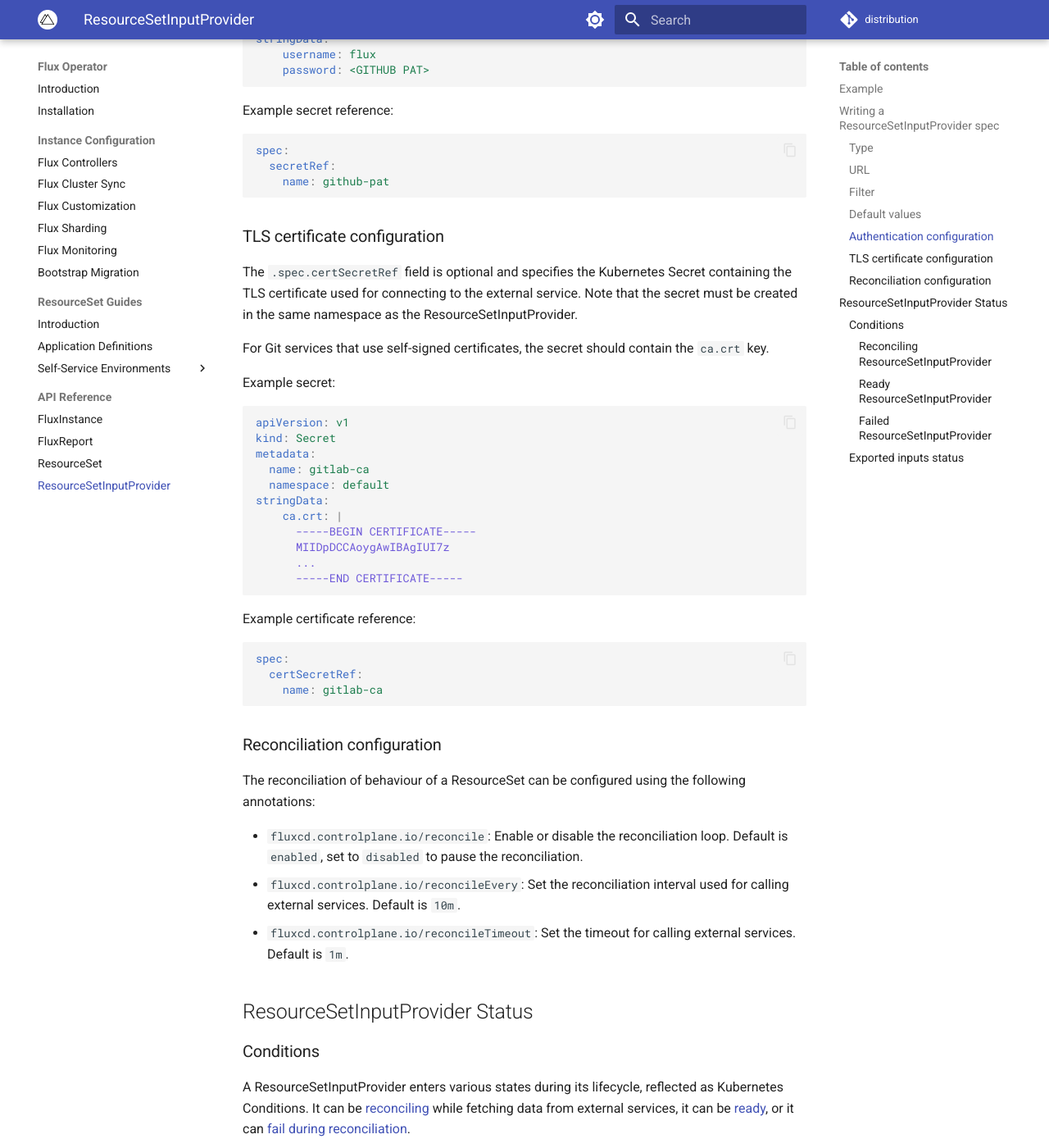
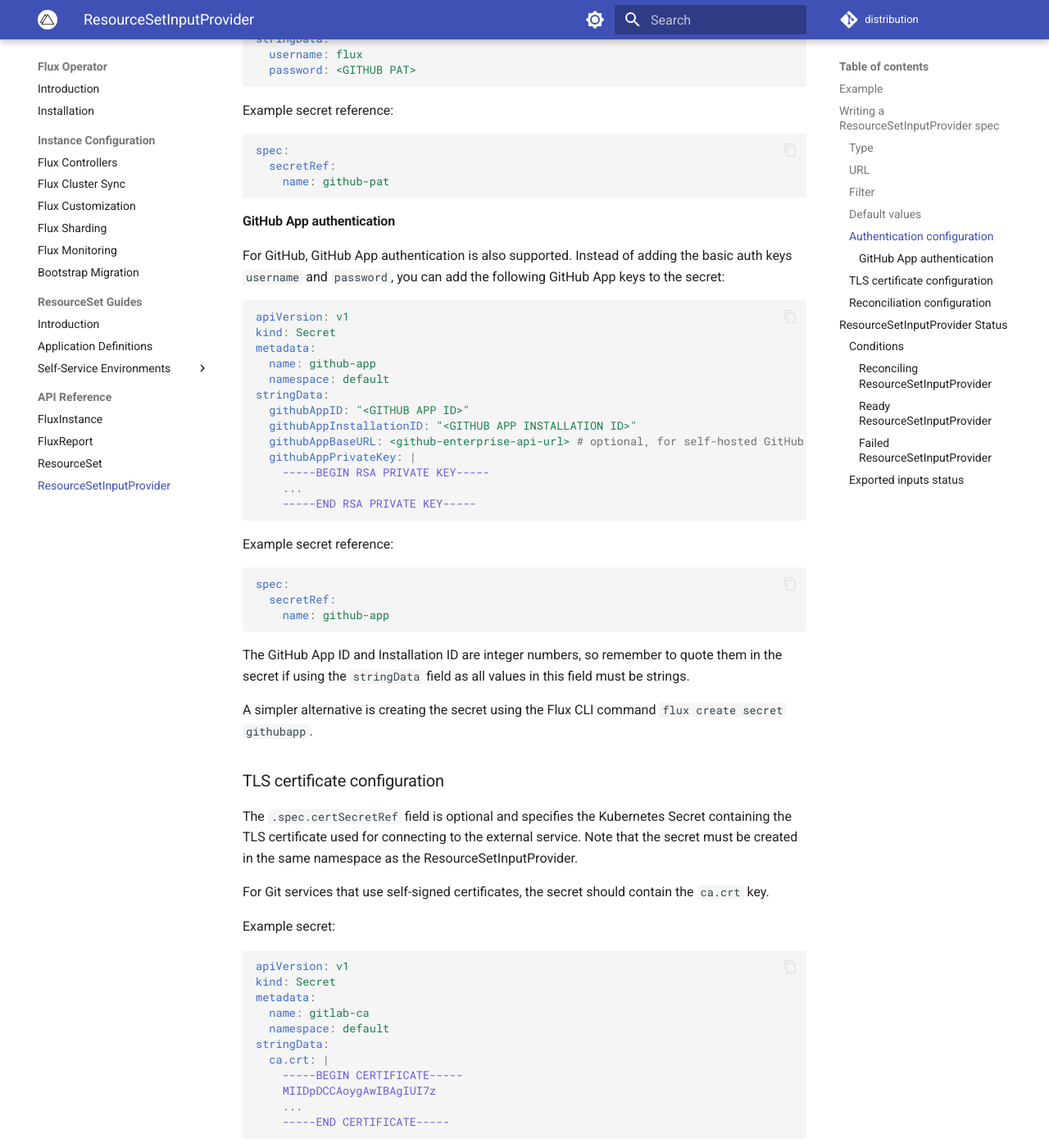
Before and after one commit to controlplaneio-fluxcd/distribution, an MkDocs documentation site: the page built from docs/operator/resourcesetinputprovider.md, in a window 1280 px wide and 1400 px high, scrolled down 3802 px. Shown: the whole window at 82% size. Built offline with MkDocs 1.6.1 and Material for MkDocs 9.7.7, drawn with Linux system fonts in a browser that asks for light colours; comment, search, counter and statistics services are not loaded.

Commit message:
Update docs for Flux Operator v0.15.0
Signed-off-by: Stefan Prodan <stefan.prodan@gmail.com>

````diff
--- a/docs/operator/resourcesetinputprovider.md
+++ b/docs/operator/resourcesetinputprovider.md
@@ -172,8 +172,8 @@
   name: github-pat
   namespace: default
 stringData:
-    username: flux
-    password: <GITHUB PAT>
+  username: flux
+  password: <GITHUB PAT>
 ```
 
 Example secret reference:
@@ -183,6 +183,41 @@
   secretRef:
     name: github-pat
 ```
+
+#### GitHub App authentication
+
+For GitHub, GitHub App authentication is also supported. Instead of adding the basic
+auth keys `username` and `password`, you can add the following GitHub App keys to the
+secret:
+
+```yaml
+apiVersion: v1
+kind: Secret
+metadata:
+  name: github-app
+  namespace: default
+stringData:
+  githubAppID: "<GITHUB APP ID>"
+  githubAppInstallationID: "<GITHUB APP INSTALLATION ID>"
+  githubAppBaseURL: <github-enterprise-api-url> # optional, for self-hosted GitHub Enterprise
+  githubAppPrivateKey: |
+    -----BEGIN RSA PRIVATE KEY-----
+    ...
+    -----END RSA PRIVATE KEY-----
+```
+
+Example secret reference:
+
+```yaml
+spec:
+  secretRef:
+    name: github-app
+```
+
+The GitHub App ID and Installation ID are integer numbers, so remember to quote them in the secret
+if using the `stringData` field as all values in this field must be strings.
+
+A simpler alternative is creating the secret using the Flux CLI command `flux create secret githubapp`.
 
 ### TLS certificate configuration
 
@@ -201,11 +236,11 @@
   name: gitlab-ca
   namespace: default
 stringData:
-    ca.crt: |
-      -----BEGIN CERTIFICATE-----
-      MIIDpDCCAoygAwIBAgIUI7z
-      ...
-      -----END CERTIFICATE-----
+  ca.crt: |
+    -----BEGIN CERTIFICATE-----
+    MIIDpDCCAoygAwIBAgIUI7z
+    ...
+    -----END CERTIFICATE-----
 ```
 
 Example certificate reference:
@@ -298,20 +333,20 @@
 
 ```yaml
 status:
-   exportedInputs:
-   - author: stefanprodan
-     branch: kubernetes/helm-set-limits
-     id: "4"
-     sha: bf5d6e01cf802734853f6f3417b237e3ad0ba35d
-     title: 'kubernetes(helm): Add default resources limits'
-   - author: stefanprodan
-     branch: feat/ui-footer
-     id: "3"
-     sha: 8492c0b5b2094fe720776c8ace1b9690ff258f53
-     title: 'feat(ui): Add footer'
-   - author: stefanprodan
-     branch: feat/ui-color-scheme
-     id: "2"
-     sha: 8166bdecd6b078b9e5dd14fa3b7b67a847f76893
-     title: 'feat(ui): Default color scheme'
+  exportedInputs:
+    - author: stefanprodan
+      branch: kubernetes/helm-set-limits
+      id: "4"
+      sha: bf5d6e01cf802734853f6f3417b237e3ad0ba35d
+      title: 'kubernetes(helm): Add default resources limits'
+    - author: stefanprodan
+      branch: feat/ui-footer
+      id: "3"
+      sha: 8492c0b5b2094fe720776c8ace1b9690ff258f53
+      title: 'feat(ui): Add footer'
+    - author: stefanprodan
+      branch: feat/ui-color-scheme
+      id: "2"
+      sha: 8166bdecd6b078b9e5dd14fa3b7b67a847f76893
+      title: 'feat(ui): Default color scheme'
 ```
````
Also changed, not shown: docs/operator/resourcesets/github-pull-requests.md (+18 -4 lines).
